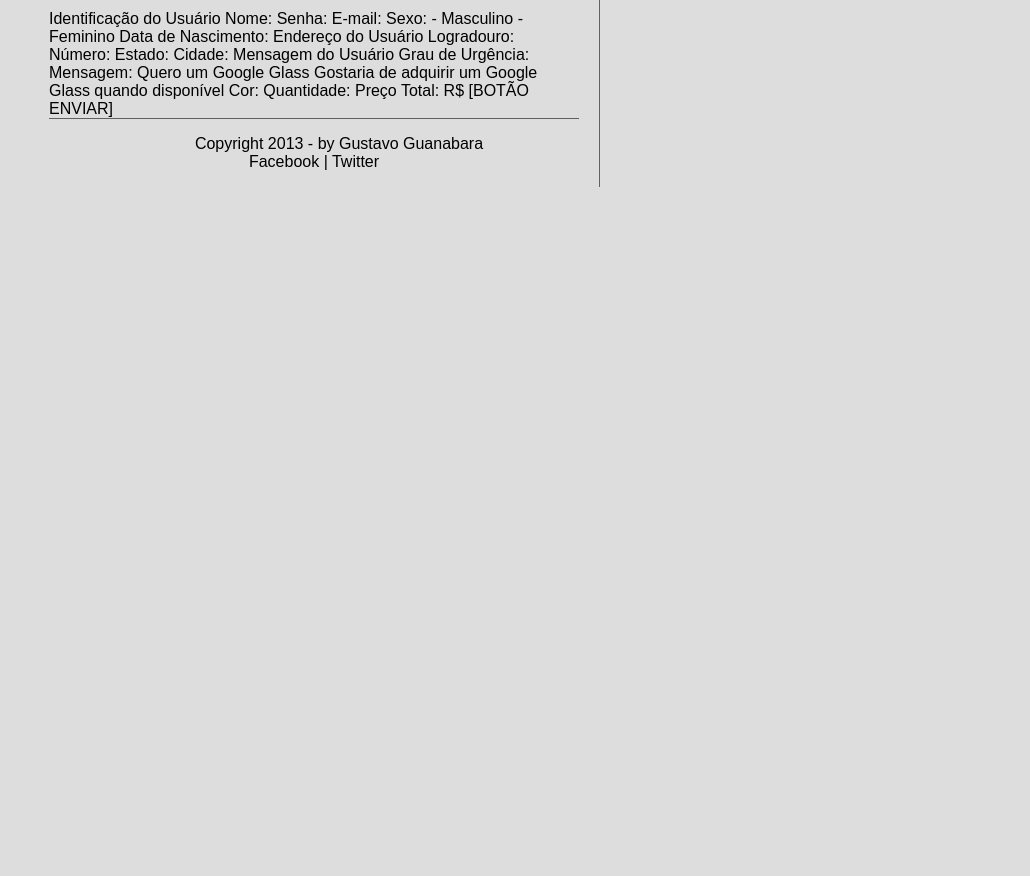
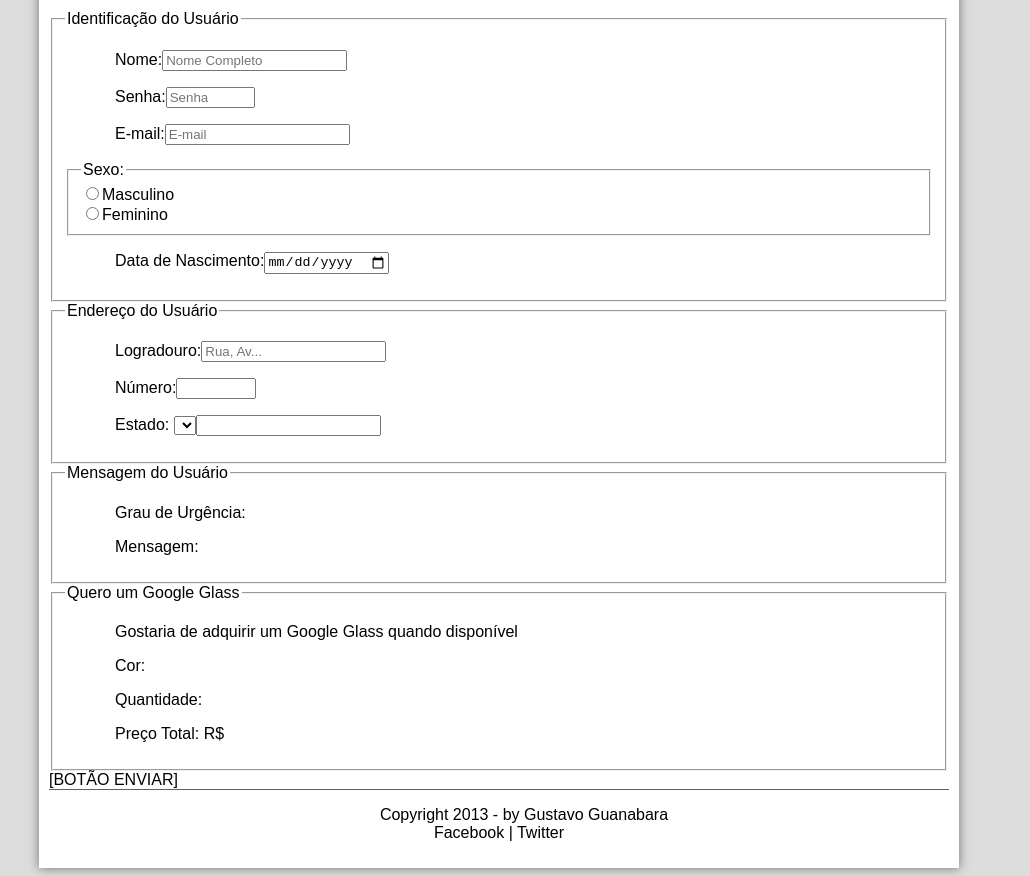
Before and after one commit to Flavia-OlSi/Google.Glass, a plain HTML site: page fale-conosco.html in a window 1280 px wide. Shown: the part 316-1192 px from the top of the page, without its empty margins (141-1171 px from the left). Before the commit the page ends 800 px from the top, so only its background shows below. Drawn offline with Linux system fonts and the light colour scheme.

Commit message:
Atualização
Atualizada até a aula 34.

```diff
--- a/fale-conosco.html
+++ b/fale-conosco.html
@@ -1,9 +1,10 @@
 <!DOCTYPE HTML>
 <html lang="pt-br">
+
 <head>
-    <meta charset="UTF-8"/>
+    <meta charset="UTF-8" />
     <title>Tudo sobre Google Glass</title>
-    <link rel="stylesheet" type="text/css" href="_css/estilo.css"/>
+    <link rel="stylesheet" type="text/css" href="_css/estilo.css" />
 
 </head>
 
@@ -19,13 +20,14 @@
                 <h2>A revolução do Google está chegando</h2>
             </hgroup>
 
-<img id="icone" src="_imagens/glass-oculos-preto-peq.png"/>
+            <img id="icone" src="_imagens/contato.png" />
 
             <nav id="menu" onmouseout="mudaFoto('_imagens/contato.png')">
                 <h1>Menu Principal</h1>
                 <ul>
                     <li onmouseover="mudaFoto('_imagens/home.png')"><a href="index.html">Home</a></li>
-<li onmouseover="mudaFoto('_imagens/especificacoes.png')"><a href="specs.html">Especificações</a></li>
+                    <li onmouseover="mudaFoto('_imagens/especificacoes.png')"><a href="specs.html">Especificações</a>
+                    </li>
                     <li onmouseover="mudaFoto('_imagens/fotos.png')"><a href="fotos.html">Fotos</a></li>
                     <li onmouseover="mudaFoto('_imagens/multimidia.png')"><a href="multimidia.html">Multimídia</a></li>
                     <li onmouseover="mudaFoto('_imagens/contato.png')"><a href="fale-conosco.html">Fale conosco</a></li>
@@ -34,11 +36,11 @@
 
         </header>
 
-<section id="corpo">
+        <section id="conteudo">
 
             <article id="noticia-principal">
 
-    <header id="cabecalho-artigo"
+                <header id="cabecalho-artigo">
                     <hgroup>
                         <h3>Fale Conosco > &nbsp; Contato</h3>
                         <h1>Formulário de Contato</h1>
@@ -47,38 +49,57 @@
                     </hgroup>
                 </header>
 
-Identificação do Usuário
-    Nome:
-    Senha:
-    E-mail:
-    Sexo:
-        - Masculino
-        - Feminino
-    Data de Nascimento:
+                <form method="POST" id="fContato" action="mailto:flavia_gudy@hotmail.com">
 
-Endereço do Usuário
-    Logradouro:
-    Número:
-    Estado:
-    Cidade:
+                    <fieldset id="usuario">
+                        <legend>Identificação do Usuário</legend>
+                        <p><label for="cNome">Nome:</label><input type="text" name="tNome" id="cNome" size="20" maxlength="30" placeholder="Nome Completo" required/></p>
+                        <p><label for="cSenha">Senha:</label><input type="password" name="tSenha" id="cSenha" size="8" maxlength="8" placeholder="Senha" required/></p>
+                        <p><label for="cMail">E-mail:</label><input type="email" name="tMail" id="cMail" size="20" maxlength="40" placeholder="E-mail" required/></p>
+                        <fieldset id="sexo">
+                        <legend>Sexo:</legend>
+                        <input type="radio" name="tSexo" id="cMasc"/><label for="cMas">Masculino</label><br/>
+                        <input type="radio" name="tSexo" id="cFem"/><label for="cFem">Feminino</label>
+                        </fieldset>
+                        <p>Data de Nascimento:<input type="date" name="tNasc" id="cNasc" required/></p>
+                    </fieldset>
 
-Mensagem do Usuário
-    Grau de Urgência:
-    Mensagem:
+                    <fieldset id="endereco">
+                    <legend>Endereço do Usuário</legend>
+                        <p><label for="cRua">Logradouro:</label><input type="text" name="tRua" id="cRua"  size="20" maxlength="80" placeholder="Rua, Av..."/></p>
+                        <p><label for="cNum">Número:</label><input type="number" name="tNum" id="cNum" min="0" max="99999"/></p>
+                        <p><label for="cEst">Estado:</label>
+                            <select name="tEst" id="cEst"></p>
+                                <option></option>
+                        <p><label for="cCid">Cidade:</label><input type="text" name="tCid" id="cCid" size="20" maxlength="20"/></p>
+                    </fieldset>
 
-Quero um Google Glass
-    Gostaria de adquirir um Google Glass quando disponível
-    Cor:
-    Quantidade:
-    Preço Total: R$
+                    <fieldset id="mensagem">
+                    <legend>Mensagem do Usuário</legend>
+                        <p><label for="cUrg">Grau de Urgência:</label></p>
+                        <p><label for="cMsg">Mensagem:</label></p>
+                    </fieldset>
 
+                    <fieldset id="pedido">
+                    <legend>Quero um Google Glass</legend>
+                        <p><label for="cPed">Gostaria de adquirir um Google Glass quando disponível</label></p>
+                        <p><label for="cCor">Cor:</label></p>
+                        <p><label for="cQtd">Quantidade:</label></p>
+                        <p><label for="cTot">Preço Total: R$</label></p>
+                    </fieldset>
 
                     [BOTÃO ENVIAR]
 
+                </form>
+
+            </article>
+        </section>
+
         <footer id="rodape">
-    <p>Copyright 2013 - by Gustavo Guanabara <br/>
+            <p>Copyright 2013 - by Gustavo Guanabara <br />
                 Facebook | Twitter</p>
         </footer>
     </div>
 </body>
+
 </html>
```
Also changed, not shown: _css/media.css (+24 -0 lines). Lines whose indentation alone changed are shown as unchanged.
